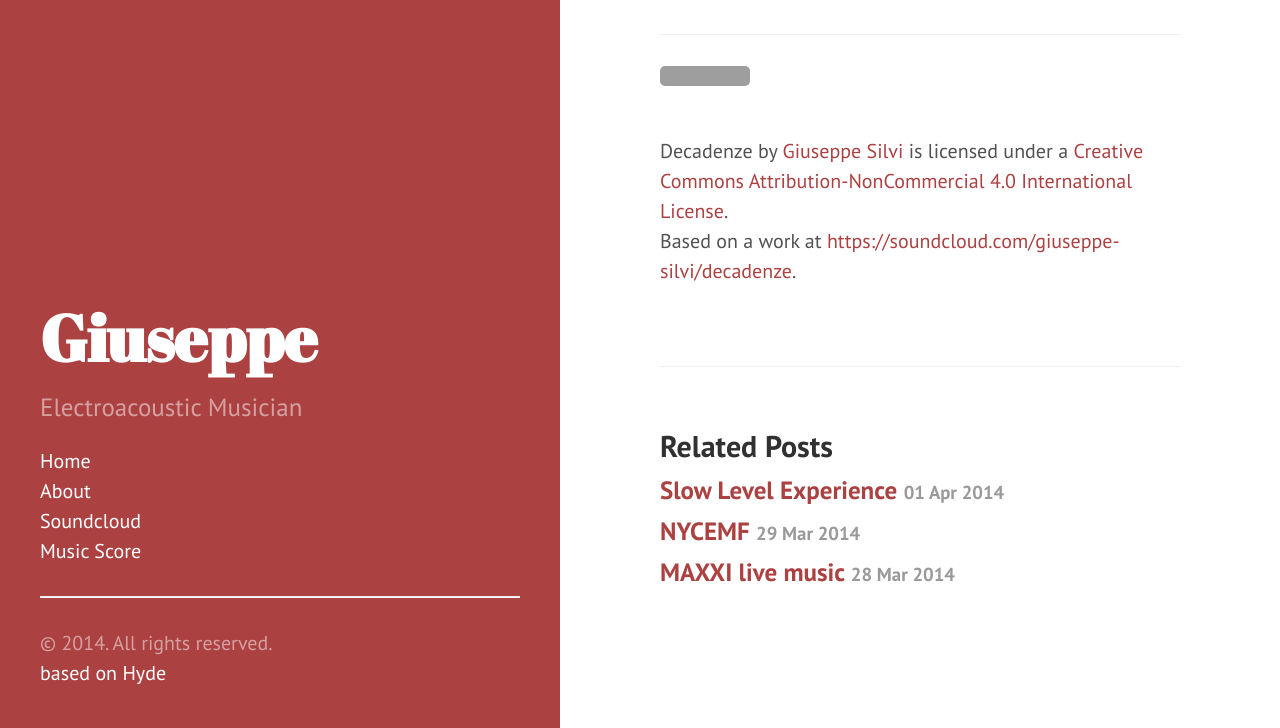
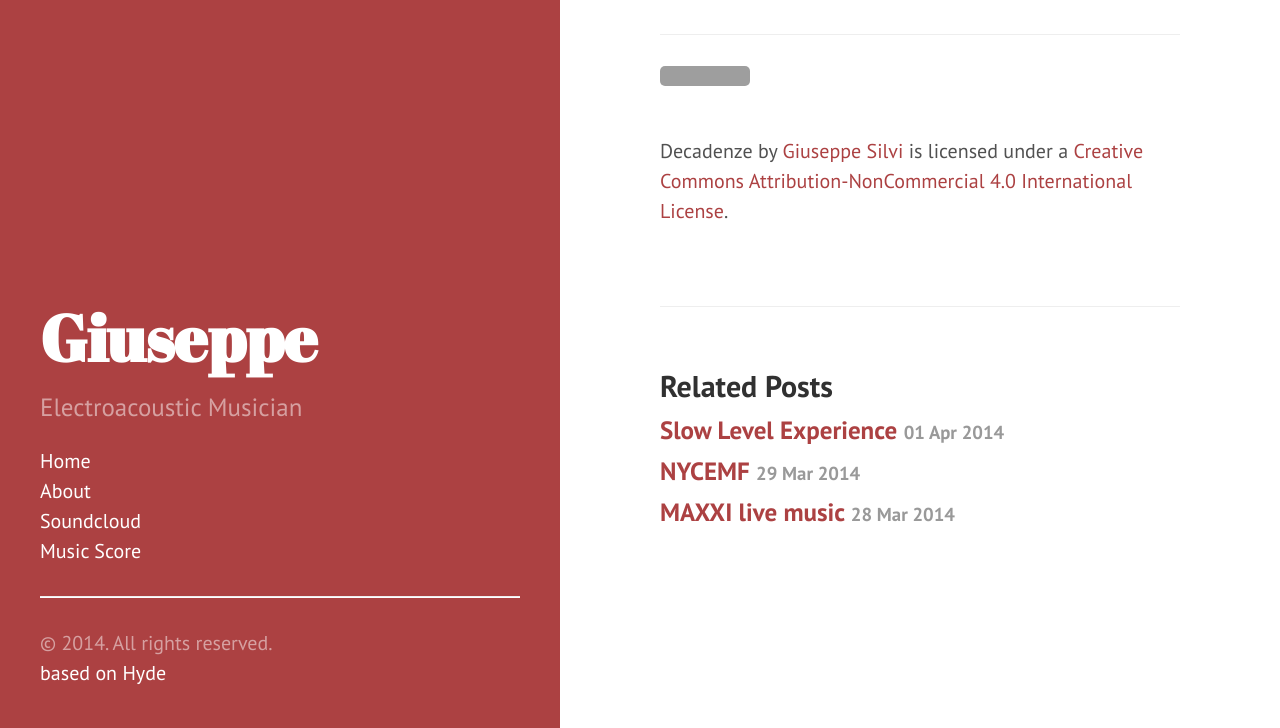
Before and after one commit to grammaton/grammaton.github.io, a Jekyll site: the page built from _posts/2014-03-31-Decadenze.md, in a window 1280 px wide and 1268 px high, cut to the strip 540-1268 px from the top of the window. Built offline with Jekyll 4.4.1, drawn with Linux system fonts in a browser that asks for light colours; Markdown is read by kramdown in place of the engine named in the settings; grey boxes are pictures that could not be loaded.

Commit message:
cc decadenze

```diff
--- a/_posts/2014-03-31-Decadenze.md
+++ b/_posts/2014-03-31-Decadenze.md
@@ -9,7 +9,5 @@
 *Contemporary Concerts* as a Acousmatic Prelude to the *Minimalism experience* percussion concert.
 
 <iframe width="100%" height="166" scrolling="no" frameborder="no" src="https://w.soundcloud.com/player/?url=https%3A//api.soundcloud.com/tracks/142330312&amp;color=ac4142&amp;auto_play=false&amp;hide_related=false&amp;show_artwork=true"></iframe>
-
 ----
-
-<a rel="license" href="http://creativecommons.org/licenses/by-nc/4.0/"><img alt="Creative Commons License" style="border-width:0" src="http://i.creativecommons.org/l/by-nc/4.0/80x15.png" /></a><br /><span xmlns:dct="http://purl.org/dc/terms/" href="http://purl.org/dc/dcmitype/Sound" property="dct:title" rel="dct:type">Decadenze</span> by <a xmlns:cc="http://creativecommons.org/ns#" href="http://www.giuseppesilvi.com" property="cc:attributionName" rel="cc:attributionURL">Giuseppe Silvi</a> is licensed under a <a rel="license" href="http://creativecommons.org/licenses/by-nc/4.0/">Creative Commons Attribution-NonCommercial 4.0 International License</a>.<br />Based on a work at <a xmlns:dct="http://purl.org/dc/terms/" href="https://soundcloud.com/giuseppe-silvi/decadenze" rel="dct:source">https://soundcloud.com/giuseppe-silvi/decadenze</a>.
+<a rel="license" href="http://creativecommons.org/licenses/by-nc/4.0/"><img alt="Creative Commons License" style="border-width:0" src="http://i.creativecommons.org/l/by-nc/4.0/80x15.png" /></a><br /><span xmlns:dct="http://purl.org/dc/terms/" href="http://purl.org/dc/dcmitype/Sound" property="dct:title" rel="dct:type">Decadenze</span> by <a xmlns:cc="http://creativecommons.org/ns#" href="http://www.giuseppesilvi.com" property="cc:attributionName" rel="cc:attributionURL">Giuseppe Silvi</a> is licensed under a <a rel="license" href="http://creativecommons.org/licenses/by-nc/4.0/">Creative Commons Attribution-NonCommercial 4.0 International License</a>.
```
